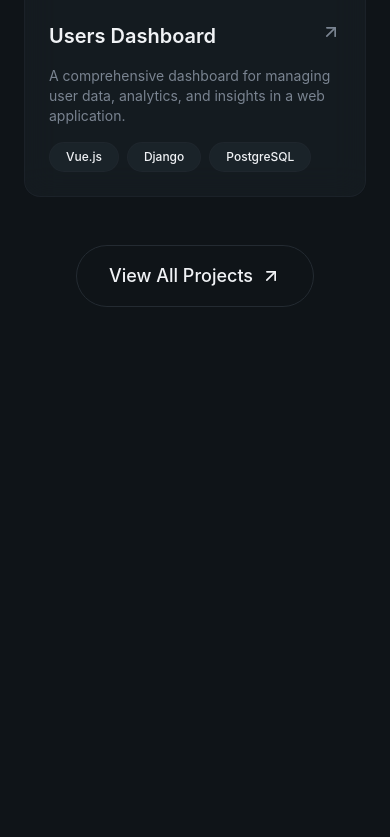
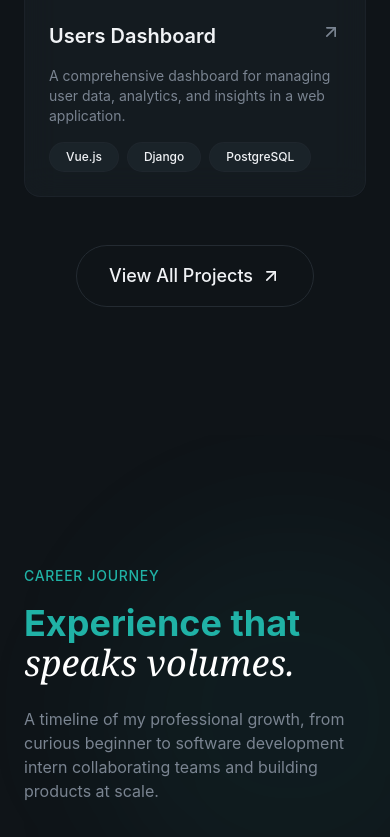
Before and after one commit to NamHoang211205/personal_portfolio, a React app: page / in a window 390 px wide. Shown: the part 5668-6505 px from the top of the page. Before the commit the page ends 6103 px from the top, so only its background shows below. Built offline with nearby package versions, Linux system fonts and the light colour scheme; the HTML template or start-up script is replaced by a standard one.

Commit message:
feat: Adding features for Exp

```diff
--- a/src/sections/Experience.jsx
+++ b/src/sections/Experience.jsx
@@ -37,14 +37,49 @@ const experiences = [
     company: "Luca Studio",
     description: "Worked in agile development, contributing to flexible software design approaches. Supported the migration of legacy systems to modern platforms for increased eﬃciency and security. Built responsive web designs using HTML, CSS, JavaScript and Vue frameworks leading to an improved user experience across devices. Collaborated with cross-functional teams to optimize software development processes. Partnered with team members to learn best practices in software design. ",
     technologies: ["Vue.js", "JavaScript", "HTML", "CSS"],
-    current: true,}
+    current: true,
+  }
 ]
 
 
 export const Experience = () => {
   return (
-    <section>
+    <section id="experience" className="py-32 relative overflow-hidden">
+      <div
+        className="absolute top-1/2 left-1/4 w-96
+       h-96 bg-primary/5 rounded-full blur-3xl -translate-y-1/2"
+      />
 
+      <div className="container mx-auto px-6 relative z-10">
+        {/* Section Header */}
+        <div className="max-w-3xl mb-16">
+          <span
+            className="text-secondary-foreground text-sm
+           font-medium tracking-wider uppercase animate-fade-in"
+          >
+            Career Journey
+          </span>
+          <h2
+            className="text-4xl md:text-5xl font-bold
+           mt-4 mb-6 animate-fade-in animation-delay-100
+            text-secondary-foreground"
+          >
+            Experience that{" "}
+            <span className="font-serif italic font-normal text-white">
+              {" "}
+              speaks volumes.
+            </span>
+          </h2>
+
+          <p
+            className="text-muted-foreground
+           animate-fade-in animation-delay-200"
+          >
+            A timeline of my professional growth, from curious beginner to
+            software development intern collaborating teams and building products at scale.
+          </p>
+        </div>
+        </div>
     </section>
-  )
+  );
 }
```
